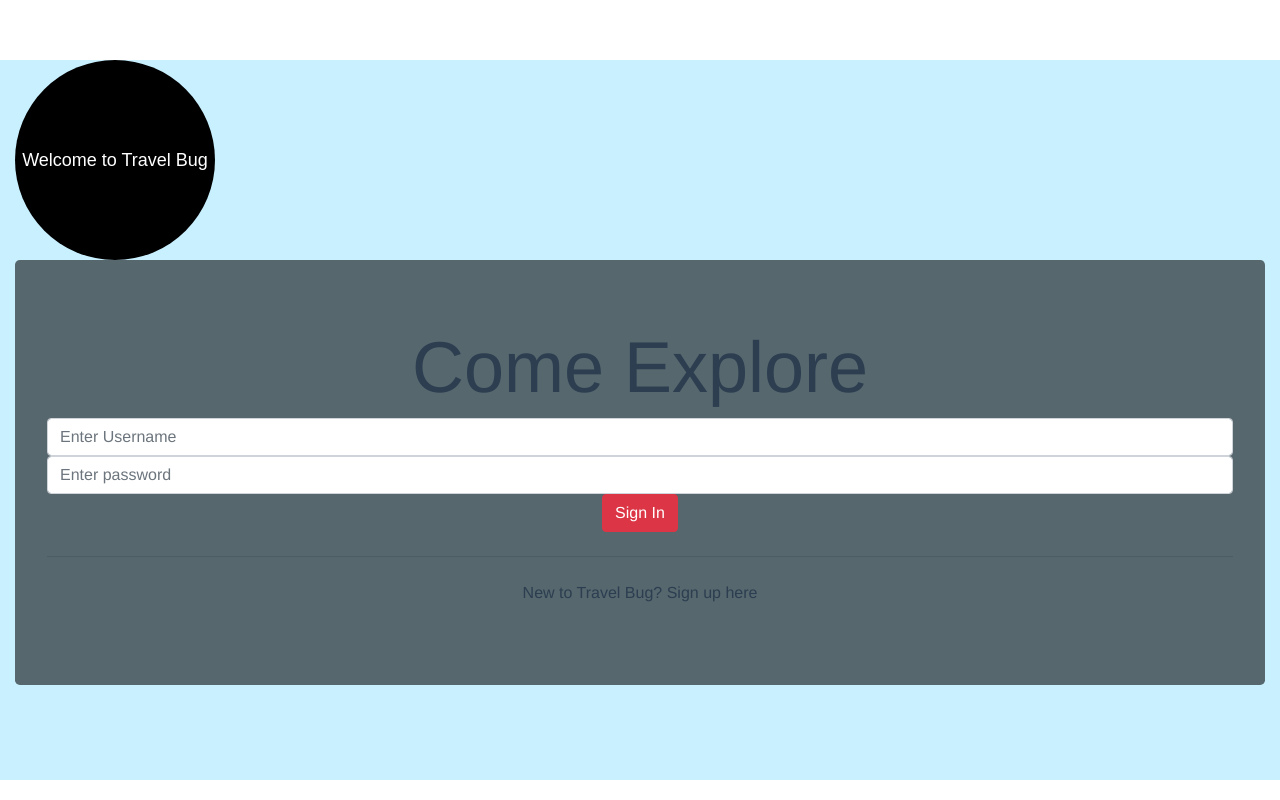
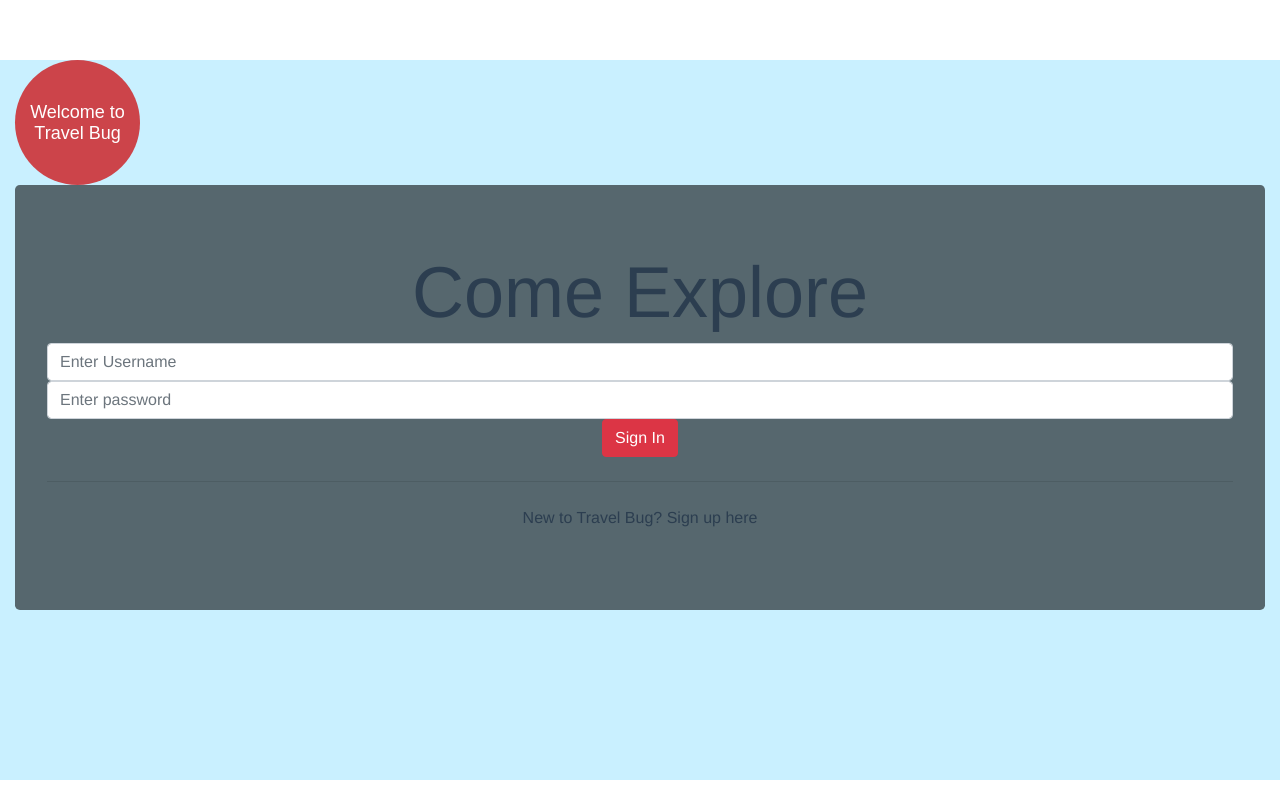
Before and after one commit to natalie-todd/travelBugFrontend2, a Vue app in the folder intro-vue/: page / in a window 1280 px wide. Built offline with nearby package versions, Linux system fonts and the light colour scheme; no server answers.

Commit message:
button is now red

```diff
--- a/intro-vue/src/components/Modal.vue
+++ b/intro-vue/src/components/Modal.vue
@@ -139,12 +139,12 @@ export default {
 }
 .circle-text {
     display: table-cell;
-    height: 200px;
-    width: 200px;
+    height: 125px;
+    width: 125px;
     text-align: center;
     vertical-align: middle;
     border-radius: 50%;
-    background: #000;
+    background: #CC444A;
     color: #fff;
     font: 18px "josefin sans", arial;
 }
```
